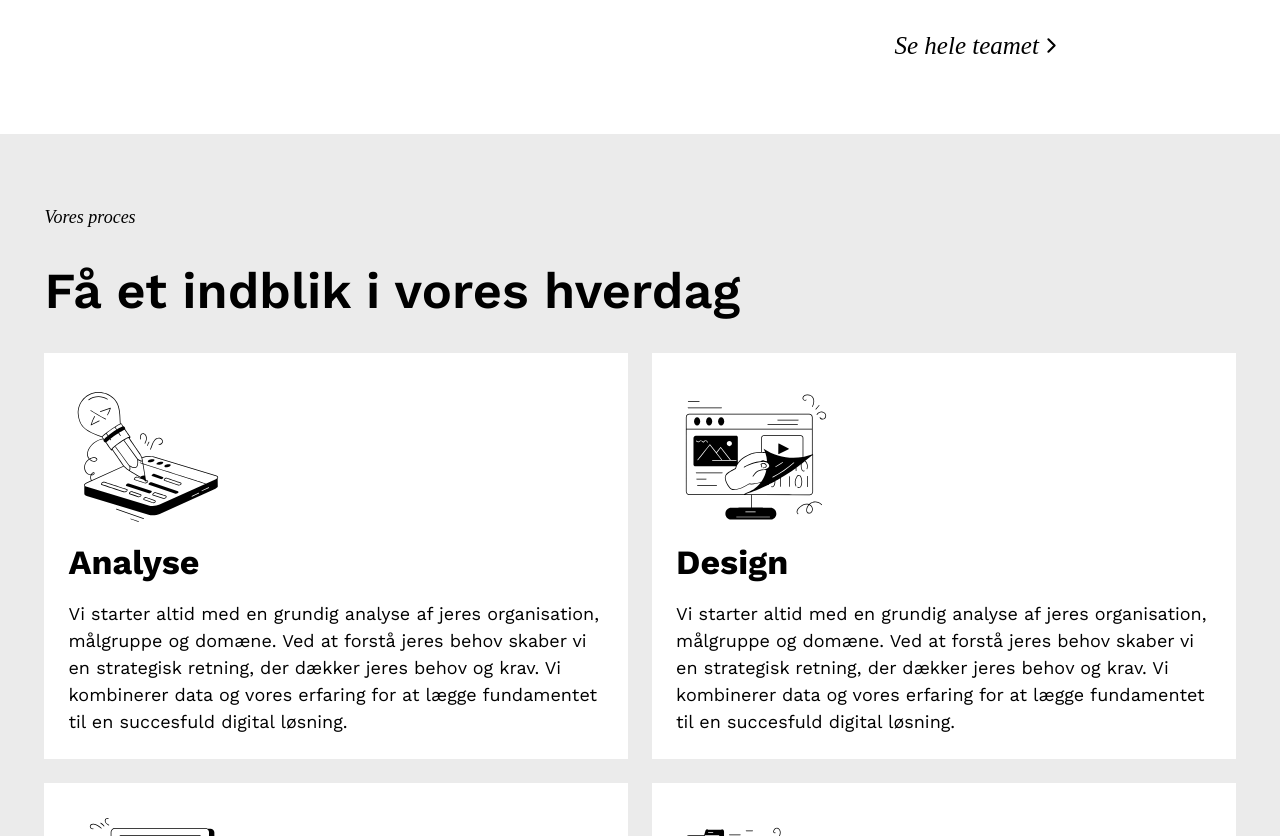
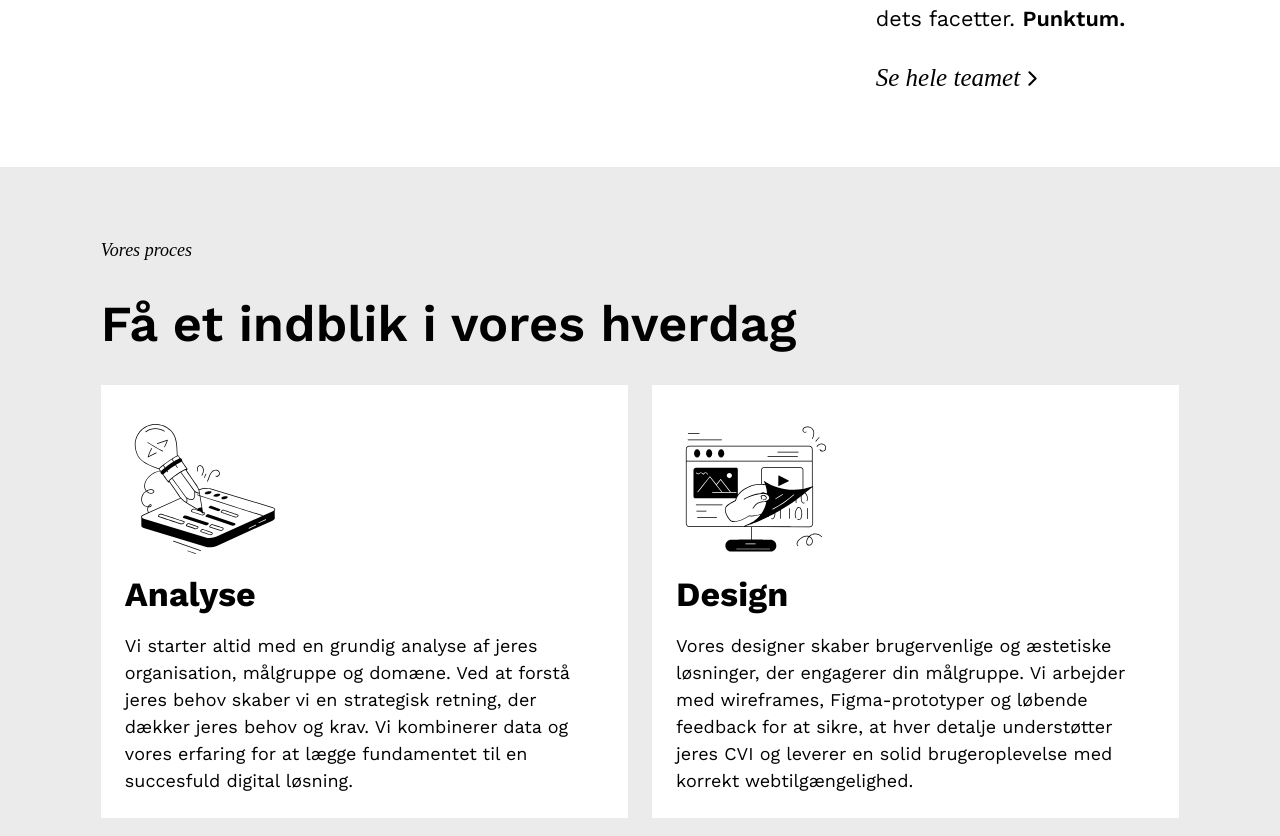
Before and after one commit to kristian-boenloekke/operate-technology-clone, a Next.js app: page / in a window 1280 px wide. Shown: the part 1964-2800 px from the top of the page. Built offline with nearby package versions, Linux system fonts and the light colour scheme.

Commit message:
update lg px

```diff
--- a/components/ProcessSection.jsx
+++ b/components/ProcessSection.jsx
@@ -11,7 +11,7 @@ export default function ProcessSection() {
             <Heading className={'text-black font-semibold'}>
                 Få et indblik i vores hverdag
             </Heading>
-            <div className="grid grid-cols-2 grid-rows-2 gap-6 pt-[24px]">
+            <div className="grid grid-cols-1 md:grid-cols-2 grid-rows-auto gap-6 pt-[24px]">
                 <ProcessCard
                     src="/analyse.svg"
                     heading={"analyse"}
@@ -22,19 +22,19 @@ export default function ProcessSection() {
                     src="/design.svg"
                     heading={"design"}
                 >
-                    Vi starter altid med en grundig analyse af jeres organisation, målgruppe og domæne. Ved at forstå jeres behov skaber vi en strategisk retning, der dækker jeres behov og krav. Vi kombinerer data og vores erfaring for at lægge fundamentet til en succesfuld digital løsning.
+                    Vores designer skaber brugervenlige og æstetiske løsninger, der engagerer din målgruppe. Vi arbejder med wireframes, Figma-prototyper og løbende feedback for at sikre, at hver detalje understøtter jeres CVI og leverer en solid brugeroplevelse med korrekt webtilgængelighed.
                 </ProcessCard>
                 <ProcessCard
                     src="/implementering.svg"
                     heading={"implementering"}
                 >
-                    Vi starter altid med en grundig analyse af jeres organisation, målgruppe og domæne. Ved at forstå jeres behov skaber vi en strategisk retning, der dækker jeres behov og krav. Vi kombinerer data og vores erfaring for at lægge fundamentet til en succesfuld digital løsning.
+                   Fra koncept til virkelighed – vi udfører en fejlfri implementering af løsningen, da vores proces er gennemsigtig, effektiv og præget af en tæt dialog. Krydret med vores erfaring fra lignende projekter, opnår vi en platform som opfylder alle jeres krav.
                 </ProcessCard>
                 <ProcessCard
                     src="/udvikling.svg"
                     heading={"udvikling"}
                 >
-                    Vi starter altid med en grundig analyse af jeres organisation, målgruppe og domæne. Ved at forstå jeres behov skaber vi en strategisk retning, der dækker jeres behov og krav. Vi kombinerer data og vores erfaring for at lægge fundamentet til en succesfuld digital løsning.
+                    Vi udvikler skræddersyede løsninger og moduler, når der er brug for det og læner os ellers op af Drupals fantastiske community. Vores moduler tager udgangspunkt i specifikke brugsmønstre og konkrete behov. Sammen skaber vi digitale løsninger, der gør en forskel.
                 </ProcessCard>
 
             </div>
--- a/components/Section.jsx
+++ b/components/Section.jsx
@@ -1,6 +1,6 @@
 export default function Section({ children, className }) {
     return (
-        <section className={` ${className} py-[70px] px-6 md:px-[max(24px,calc(24px+(100vw-768px)*0.05))] lg:px-[max(24px,calc(24px+(100vw-1024px)*0.08))]`}>
+        <section className={` ${className} py-[70px] px-6 md:px-[max(24px,calc(24px+(100vw-768px)*0.08))] lg:px-[max(24px,calc(24px+(100vw-1024px)*0.30))]`}>
             {children}
         </section>
     )
```
